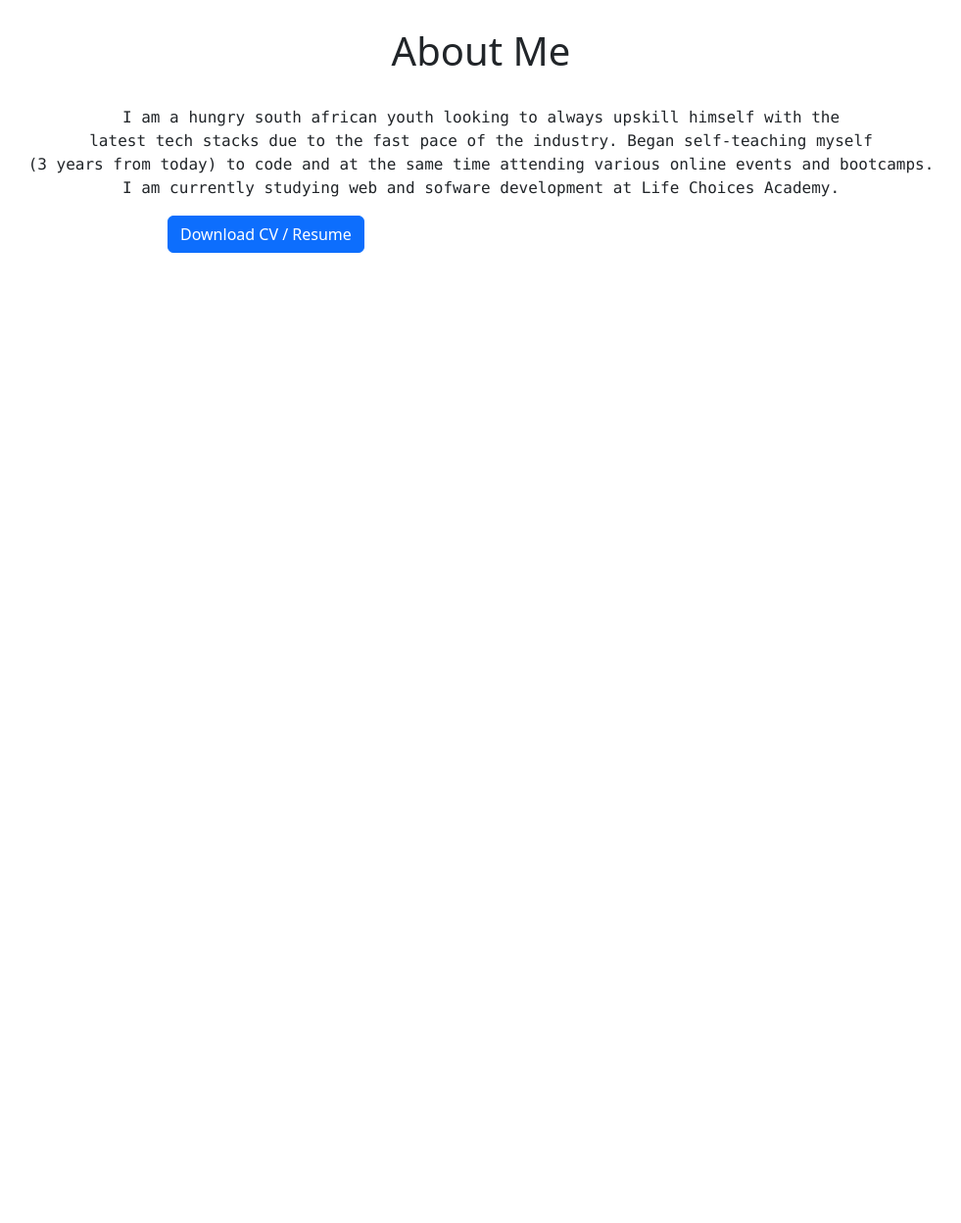
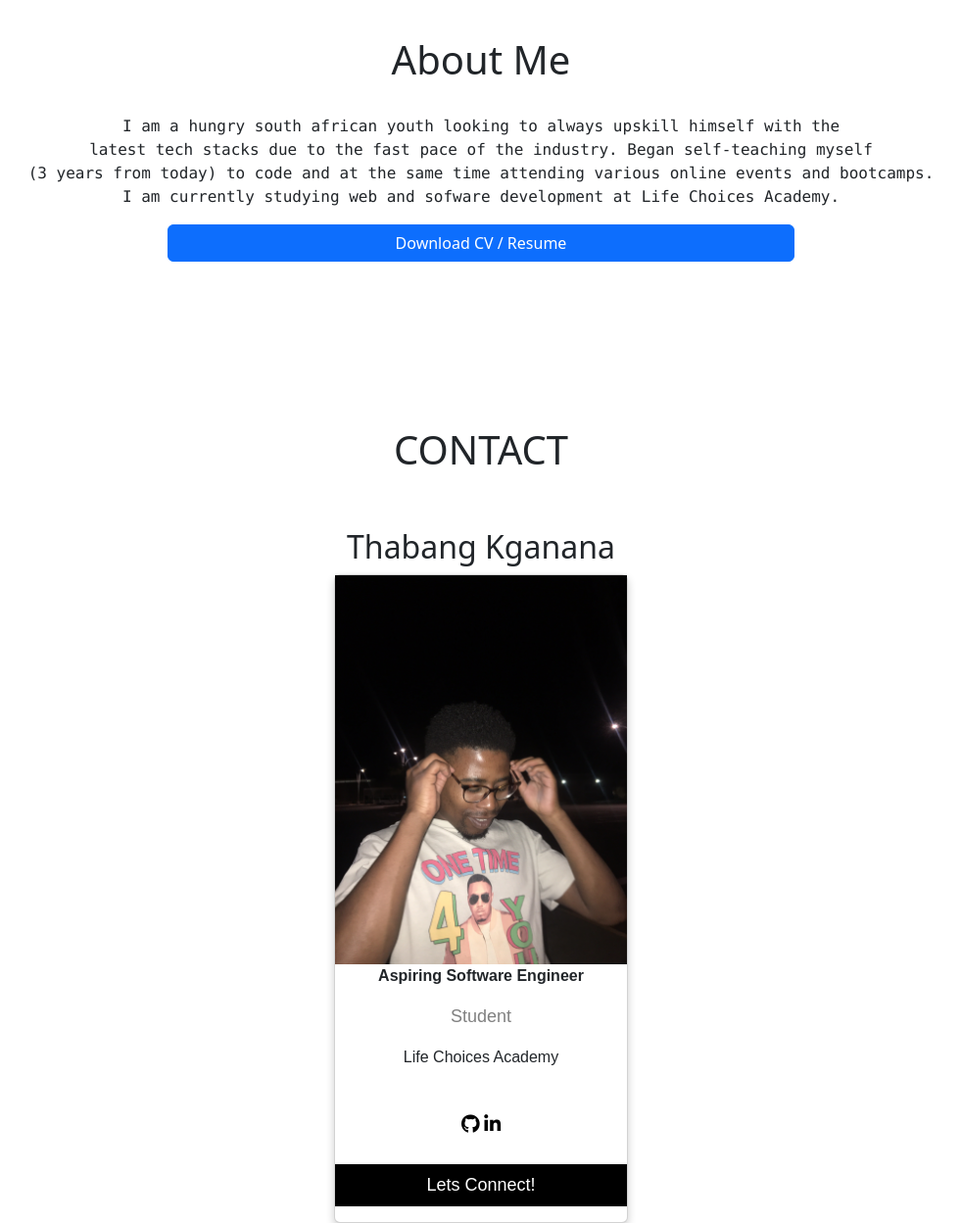
Before and after one commit to Thabangx10/another_lca, a plain HTML site: page index.html in a window 1280 px wide. Shown: the part 500-1748 px from the top of the page at 98% size, without its empty margins (149-1130 px from the left). Before the commit the page ends 800 px from the top, so only its background shows below. Drawn offline with nearby package versions, Linux system fonts and the light colour scheme.

Commit message:
first project

```diff
--- a/index.html
+++ b/index.html
@@ -6,6 +6,7 @@
     <meta name="viewport" content="width=device-width, initial-scale=1.0">
     <title>Document</title>
     <link href="https://cdn.jsdelivr.net/npm/bootstrap@5.3.0-alpha3/dist/css/bootstrap.min.css" rel="stylesheet" integrity="sha384-KK94CHFLLe+nY2dmCWGMq91rCGa5gtU4mk92HdvYe+M/SXH301p5ILy+dN9+nJOZ" crossorigin="anonymous">
+    <script src="https://kit.fontawesome.com/624d391deb.js" crossorigin="anonymous"></script>
 </head>
 <style>
     .center {
@@ -25,6 +26,49 @@
         text-align: center;
       }
 
+      .text-center{
+        text-align: center;
+      }
+
+      .contact{
+        text-align: center;
+      }
+
+      .card {
+        box-shadow: 0 4px 8px 0 rgba(0, 0, 0, 0.2);
+  max-width: 300px;
+  margin: auto;
+  text-align: center;
+  font-family: arial;
+}
+
+.title {
+  color: grey;
+  font-size: 18px;
+}
+
+button {
+  border: none;
+  outline: 0;
+  display: inline-block;
+  padding: 8px;
+  color: white;
+  background-color: #000;
+  text-align: center;
+  cursor: pointer;
+  width: 100%;
+  font-size: 18px;
+}
+
+a {
+  text-decoration: none;
+  font-size: 22px;
+  color: black;
+}
+
+button:hover, a:hover {
+  opacity: 0.7;
+}
 
 </style>
 <body>
@@ -42,7 +86,7 @@
             <div class="offcanvas-body">
               <ul class="navbar-nav justify-content-end flex-grow-1 pe-3">
                 <li class="nav-item">
-                  <a class="nav-link active" aria-current="page" href="./index.html">Home</a>
+                  <a class="nav-link active" aria-current="page" href="#home">Home</a>
                 </li>
                 <li class="nav-item">
                   <a class="nav-link active" aria-current="page" href="#heading">About</a>
@@ -56,7 +100,7 @@
       </nav>
       <br>
       <br>
-      <a href="./index.html"><img src="./images/profile.jpg" alt="Chilling" class="center"></a>
+      <a href="./index.html"><img src="./images/profile.jpg" alt="Chilling" class="center" id="home"></a>
       <br>
       <p class="font-monospace">I'm  a aspiring Software Engineer, looking to specialise in database management<br> and software development</p>
       <br><br><br>
@@ -65,8 +109,28 @@
       </h1>
       <br>
       <p class="font-monospace">I am a hungry south african youth looking to always upskill himself with the <br> latest tech stacks due to the fast pace of the industry. Began self-teaching myself <br>(3 years from today) to code and at the same time attending various online events and bootcamps.<br>I am currently studying web and sofware development at Life Choices Academy.</p>
-      <div class="d-grid gap-2 col-6 mx-auto">
-        <a href="https://www.linkedin.com/in/thabangkganana/"><button class="btn btn-primary" type="button"> Download CV / Resume </button></a>
+      <div class="text-center">
+        <div class="d-grid gap-2 col-6 mx-auto">
+          <a href="https://www.linkedin.com/in/thabangkganana/"><button class="btn btn-primary" type="button"> Download CV / Resume </button></a>
+        </div>
+      </div>
+      <br><br><br><br><br><br><br>
+      <h1 class="contact" id="contact">
+        CONTACT
+      </h1>
+      <br><br>
+      <h2 style="text-align:center">Thabang Kganana</h2>
+
+      <div class="card">
+        <img src="./images/logo.jpg" alt="Thabang" style="width:100%">
+        <p><strong>Aspiring Software Engineer</strong></p>
+        <p class="title">Student</p>
+        <p>Life Choices Academy</p>
+        <div style="margin: 24px 0;">
+          <a href="https://github.com/Thabangx10"><i class="fa-brands fa-github fa-fade fa-sm"></i></a>
+          <a href="https://www.linkedin.com/in/thabangkganana/"><i class="fa-brands fa-linkedin-in fa-fade fa-sm"></i></a>
+        </div>
+        <p><button>Lets Connect!</button></p>
       </div>
       <script src="https://cdn.jsdelivr.net/npm/bootstrap@5.3.0-alpha3/dist/js/bootstrap.bundle.min.js" integrity="sha384-ENjdO4Dr2bkBIFxQpeoTz1HIcje39Wm4jDKdf19U8gI4ddQ3GYNS7NTKfAdVQSZe" crossorigin="anonymous"></script>
 </body>
```
Also changed, not shown: images/logo.jpg (added).
